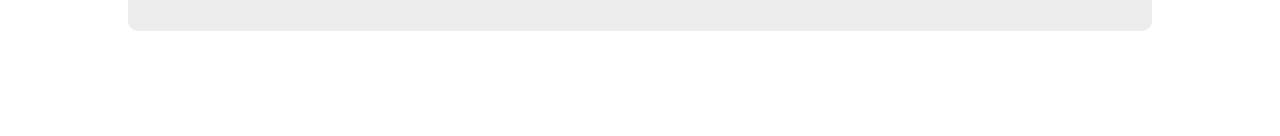
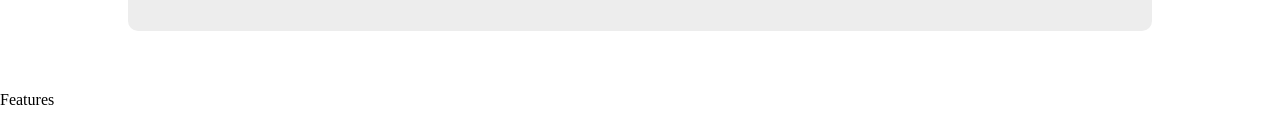
Before and after one commit to gift56/Bookly2.0, a React (Create React App) app: page / in a window 1280 px wide. Shown: the part 834-970 px from the top of the page. Before the commit the page ends 895 px from the top, so only its background shows below. Built offline with nearby package versions, Linux system fonts and the light colour scheme; the HTML template or start-up script is replaced by a standard one; a web font is replaced by a local one.

Commit message:
created booksdata

```diff
--- a/src/components/Features.jsx
+++ b/src/components/Features.jsx
@@ -2,7 +2,7 @@ import React from 'react'
 
 const Features = () => {
   return (
-    <div>Features</div>
+    <section>Features</section>
   )
 }
 
--- a/src/pages/Home.jsx
+++ b/src/pages/Home.jsx
@@ -1,4 +1,5 @@
 import React from "react";
+import Features from "../components/Features";
 import Header from "../components/Header";
 import Welcome from "../components/Welcome";
 import "../sass/Header.scss";
@@ -8,6 +9,7 @@ const Home = () => {
     <>
       <Header />
       <Welcome />
+      <Features />
     </>
   );
 };
```
Also changed, not shown: src/utils/booksData.js (added).
